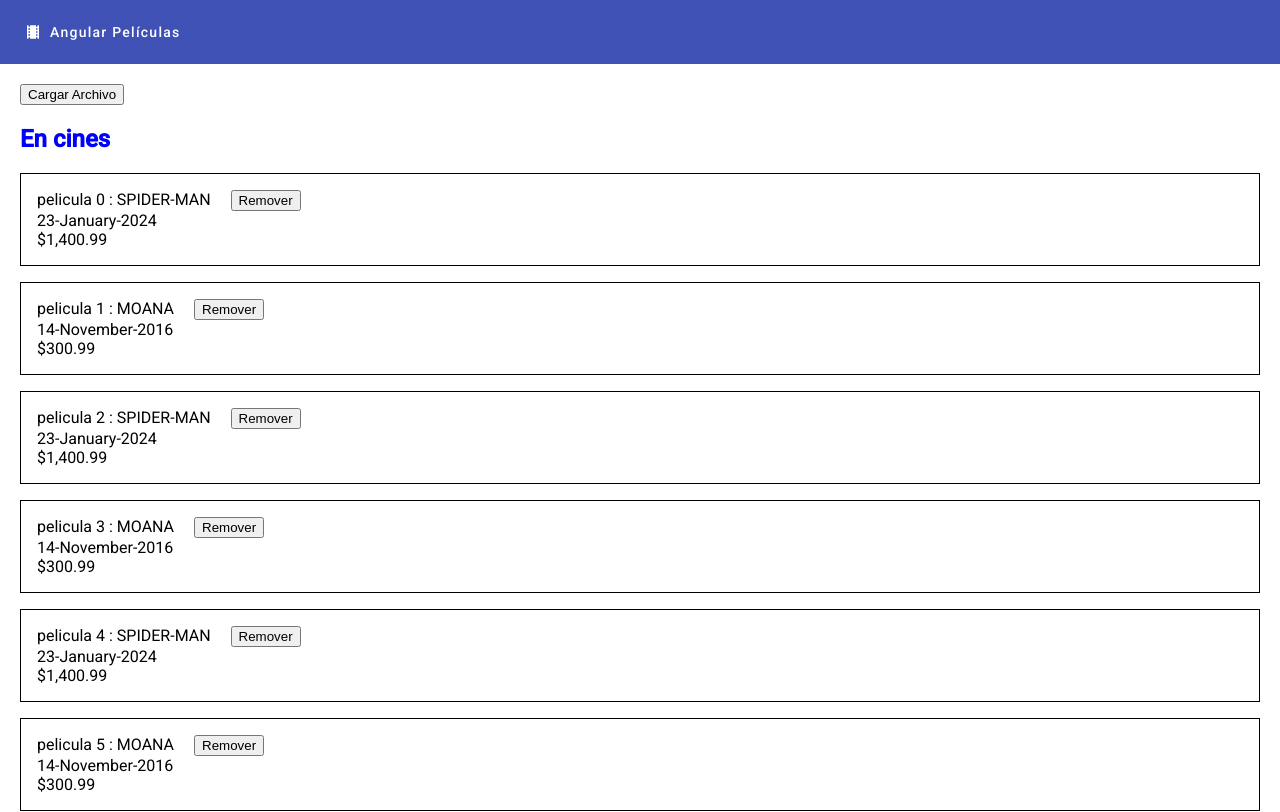
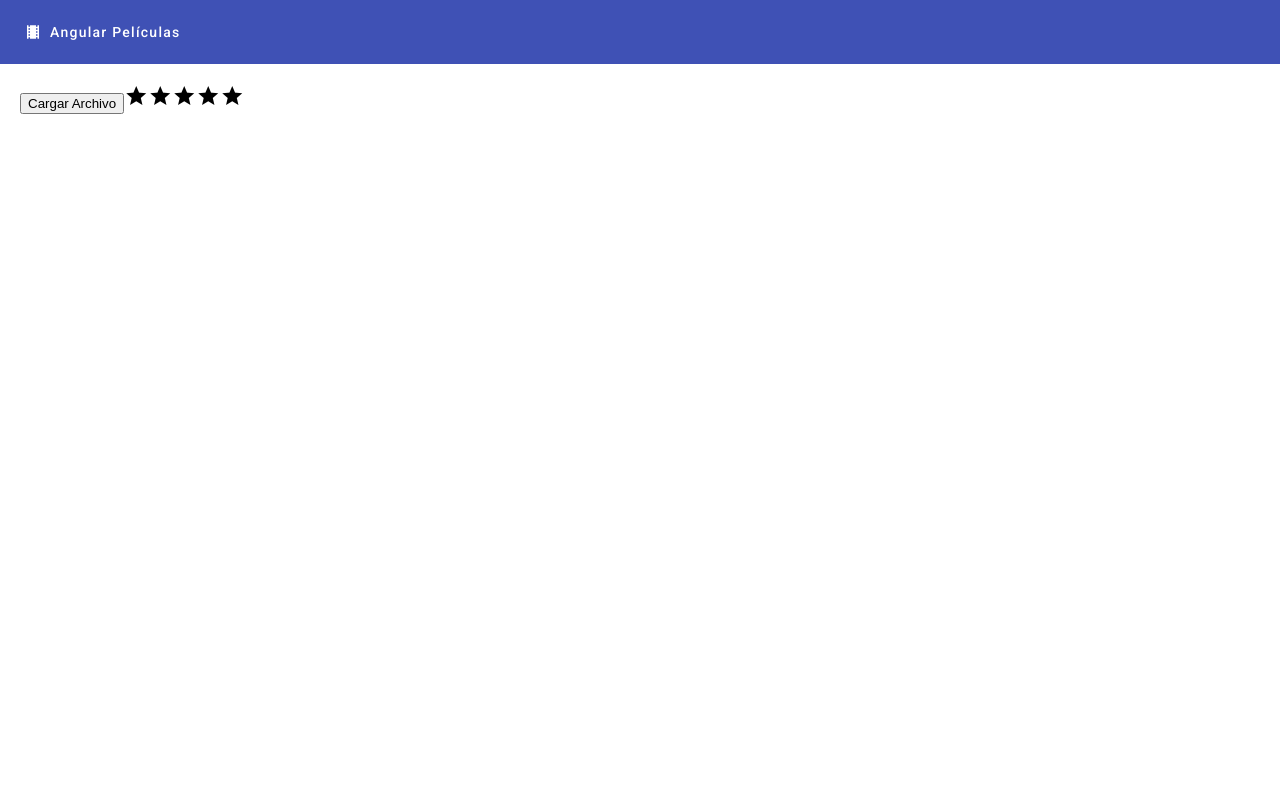
Before and after one commit to negrura14/PeliculasFront, an Angular app: page / in a window 1280 px wide. Shown: the top 812 px of the page. Built offline with nearby package versions, Linux system fonts and the light colour scheme.

Commit message:
clase 33

```diff
--- a/src/app/app.component.html
+++ b/src/app/app.component.html
@@ -5,7 +5,8 @@
 
   <button (click)="cargador.click()">Cargar Archivo</button>
 
-  <h2>En cines</h2>
+  <app-rating ></app-rating>
+  <!-- <h2>En cines</h2>
 
   <app-listado-peliculas [peliculas]="peliculasEnCines"></app-listado-peliculas>
 
@@ -13,5 +14,5 @@
 
   <app-listado-peliculas
     [peliculas]="peliculasProximosEstrenos"
-  ></app-listado-peliculas>
+  ></app-listado-peliculas> -->
 </div>
--- a/src/app/app.component.ts
+++ b/src/app/app.component.ts
@@ -19,36 +19,6 @@ export class AppComponent implements OnInit {
           fechaLanzamiento: new Date('2016-11-14'),
           precio: 300.99,
         },
-        {
-          titulo: 'Spider-Man',
-          fechaLanzamiento: new Date(),
-          precio: 1400.99,
-        },
-        {
-          titulo: 'Moana',
-          fechaLanzamiento: new Date('2016-11-14'),
-          precio: 300.99,
-        },
-        {
-          titulo: 'Spider-Man',
-          fechaLanzamiento: new Date(),
-          precio: 1400.99,
-        },
-        {
-          titulo: 'Moana',
-          fechaLanzamiento: new Date('2016-11-14'),
-          precio: 300.99,
-        },
-        {
-          titulo: 'Spider-Man',
-          fechaLanzamiento: new Date(),
-          precio: 1400.99,
-        },
-        {
-          titulo: 'Moana',
-          fechaLanzamiento: new Date('2016-11-14'),
-          precio: 300.99,
-        },
       ];
     }, 2000);
   }
--- a/src/app/app.module.ts
+++ b/src/app/app.module.ts
@@ -7,14 +7,16 @@ import { ListadoPeliculasComponent } from './peliculas/listado-peliculas/listado
 import { ListadoGenericoComponent } from './utilidades/listado-generico/listado-generico.component';
 import { BrowserAnimationsModule } from '@angular/platform-browser/animations';
 import {MaterialModule} from './material/material.module';
-import { MenuComponent } from './menu/menu.component'
+import { MenuComponent } from './menu/menu.component';
+import { RatingComponent } from './utilidades/rating/rating.component'
 
 @NgModule({
   declarations: [
     AppComponent,
     ListadoPeliculasComponent,
     ListadoGenericoComponent,
-    MenuComponent
+    MenuComponent,
+    RatingComponent
   ],
   imports: [
     BrowserModule,
--- /dev/null
+++ b/src/app/utilidades/rating/rating.component.css
@@ -0,0 +1,7 @@
+.checked{
+    color: goldenrod;
+}
+
+mat-icon{
+    cursor: pointer;
+}
--- /dev/null
+++ b/src/app/utilidades/rating/rating.component.html
@@ -0,0 +1,9 @@
+<mat-icon
+*ngFor="let i of maximoRatingArr; let index = index "
+(mouseenter)="manejarMouseEnter(index)"
+(mouseleave)="manejarMouseLeave()"
+(click)="rate(index)"
+[ngClass]="{checked: ratingSeleccionado > index}"
+>
+    star
+</mat-icon>
--- /dev/null
+++ b/src/app/utilidades/rating/rating.component.ts
@@ -0,0 +1,39 @@
+import { Component, Input, OnInit } from '@angular/core';
+
+@Component({
+  selector: 'app-rating',
+  templateUrl: './rating.component.html',
+  styleUrl: './rating.component.css'
+})
+export class RatingComponent  implements OnInit{
+
+  @Input()
+  maximoRating = 5;
+  @Input()
+  ratingSeleccionado = 0;
+  maximoRatingArr : any[] = [];
+  votado = false;
+  ratingAnterior: any;
+
+  ngOnInit(): void {
+    this.maximoRatingArr = Array(this.maximoRating).fill(0);
+  }
+
+  manejarMouseEnter(index: number): void{
+    this.ratingSeleccionado = index + 1;
+  }
+
+  manejarMouseLeave(){
+    if ( this.ratingAnterior !== 0 ){
+
+      this.ratingSeleccionado = this.ratingAnterior;
+    }else{
+      this.ratingSeleccionado = 0;
+    }
+  }
+  rate(index: number): void {
+    this.ratingSeleccionado = index + 1;
+    this.votado = true;
+    this.ratingAnterior = this.ratingSeleccionado;
+  }
+}
```
